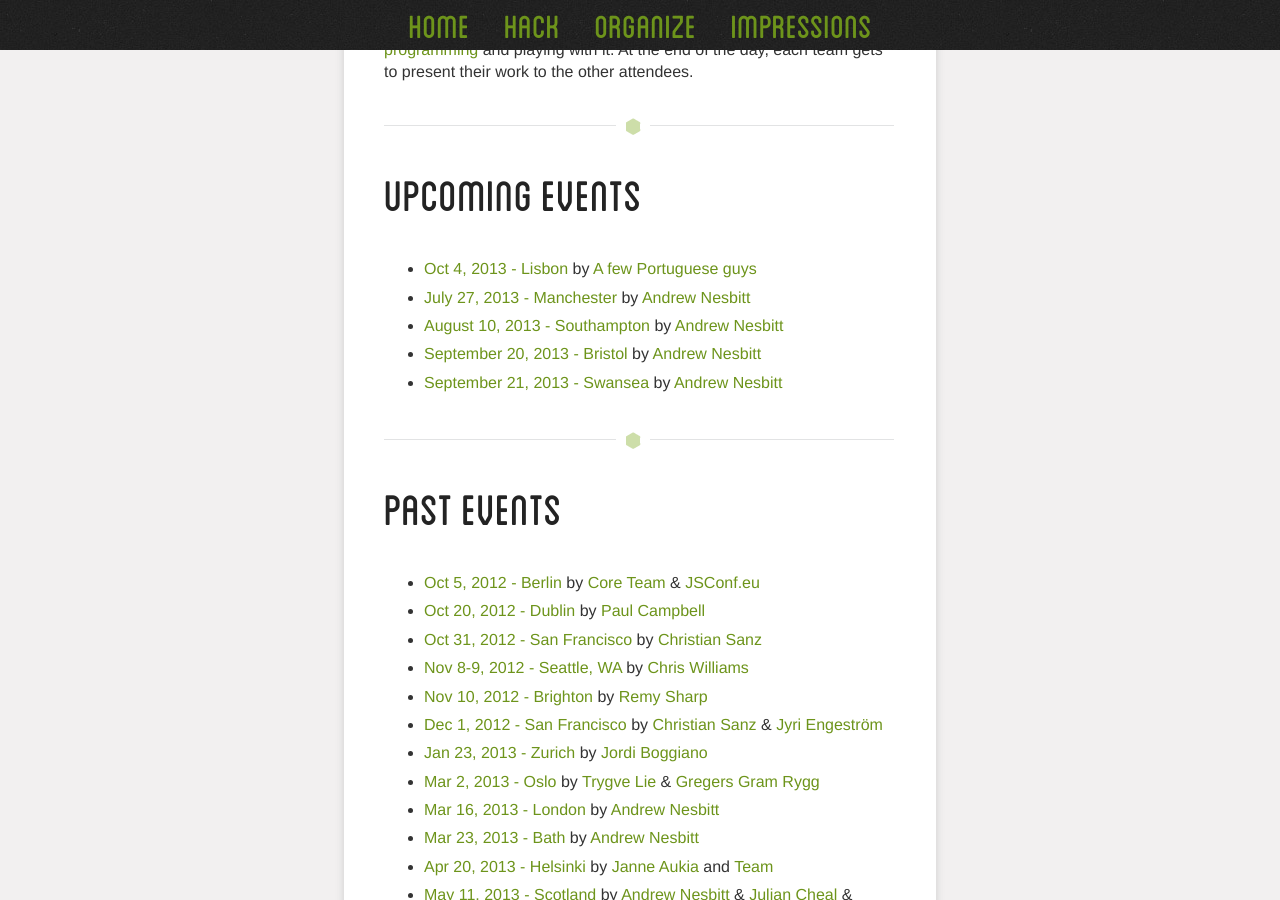
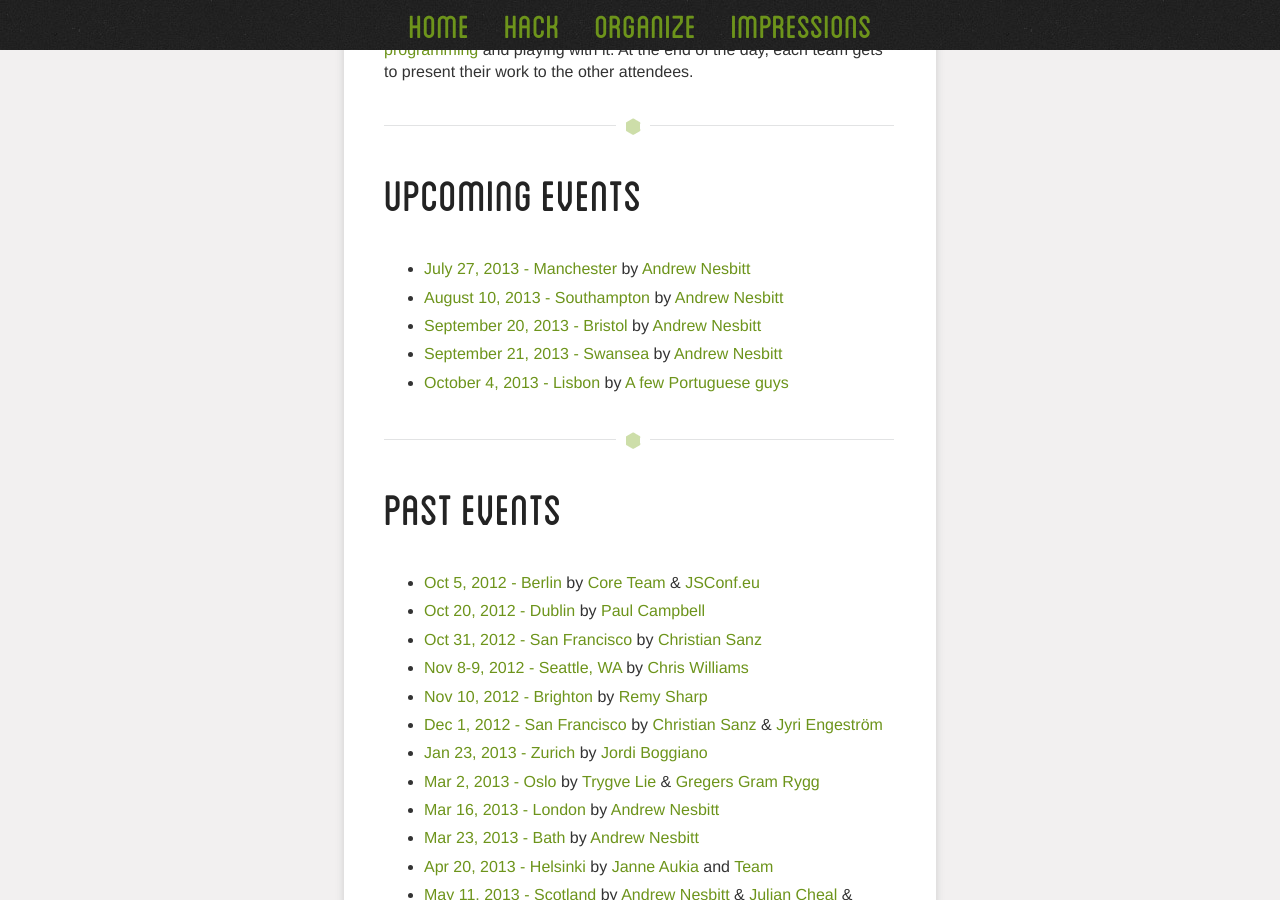
Before and after one commit to nodecopter/nodecopter.com, a Jekyll site: the page built from index.md, in a window 1280 px wide and 900 px high, scrolled down 777 px. Built offline with Jekyll 4.4.1, drawn with Linux system fonts in a browser that asks for light colours; Markdown is read by kramdown in place of the engine named in the settings.

Commit message:
Fixed the order of the upcoming events

```diff
--- a/index.md
+++ b/index.md
@@ -23,11 +23,11 @@ title: The NodeCopter - Programming flying robots with node.js
 
 <h2 id="upcoming-events"><a href="#upcoming-events">Upcoming Events</a></h2>
 
-* [Oct 4, 2013 - Lisbon](/2013/lisbon/oct-4) by [A few Portuguese guys](/2013/lisbon/oct-4)
 * [July 27, 2013 - Manchester](/2013/manchester/july-27) by [Andrew Nesbitt](https://twitter.com/teabass)
 * [August 10, 2013 - Southampton](/2013/southampton/aug-10) by [Andrew Nesbitt](https://twitter.com/teabass)
 * [September 20, 2013 - Bristol](/2013/bristol/sept-20) by [Andrew Nesbitt](https://twitter.com/teabass)
 * [September 21, 2013 - Swansea](/2013/swansea/sept-21) by [Andrew Nesbitt](https://twitter.com/teabass)
+* [October 4, 2013 - Lisbon](/2013/lisbon/oct-4) by [A few Portuguese guys](/2013/lisbon/oct-4)
 <hr>
 
 <h2 id="past-events"><a href="#past-events">Past Events</a></h2>
```
